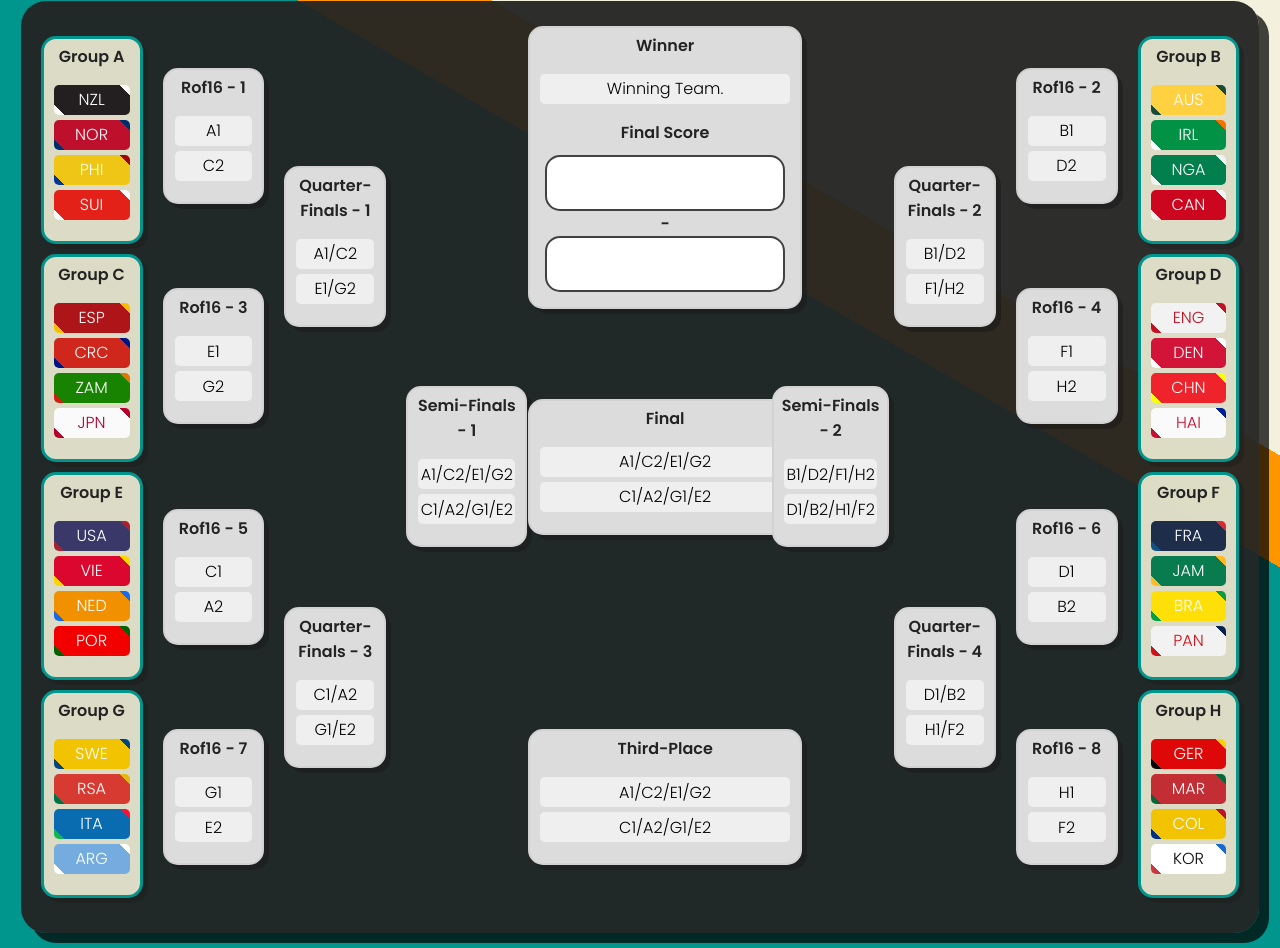
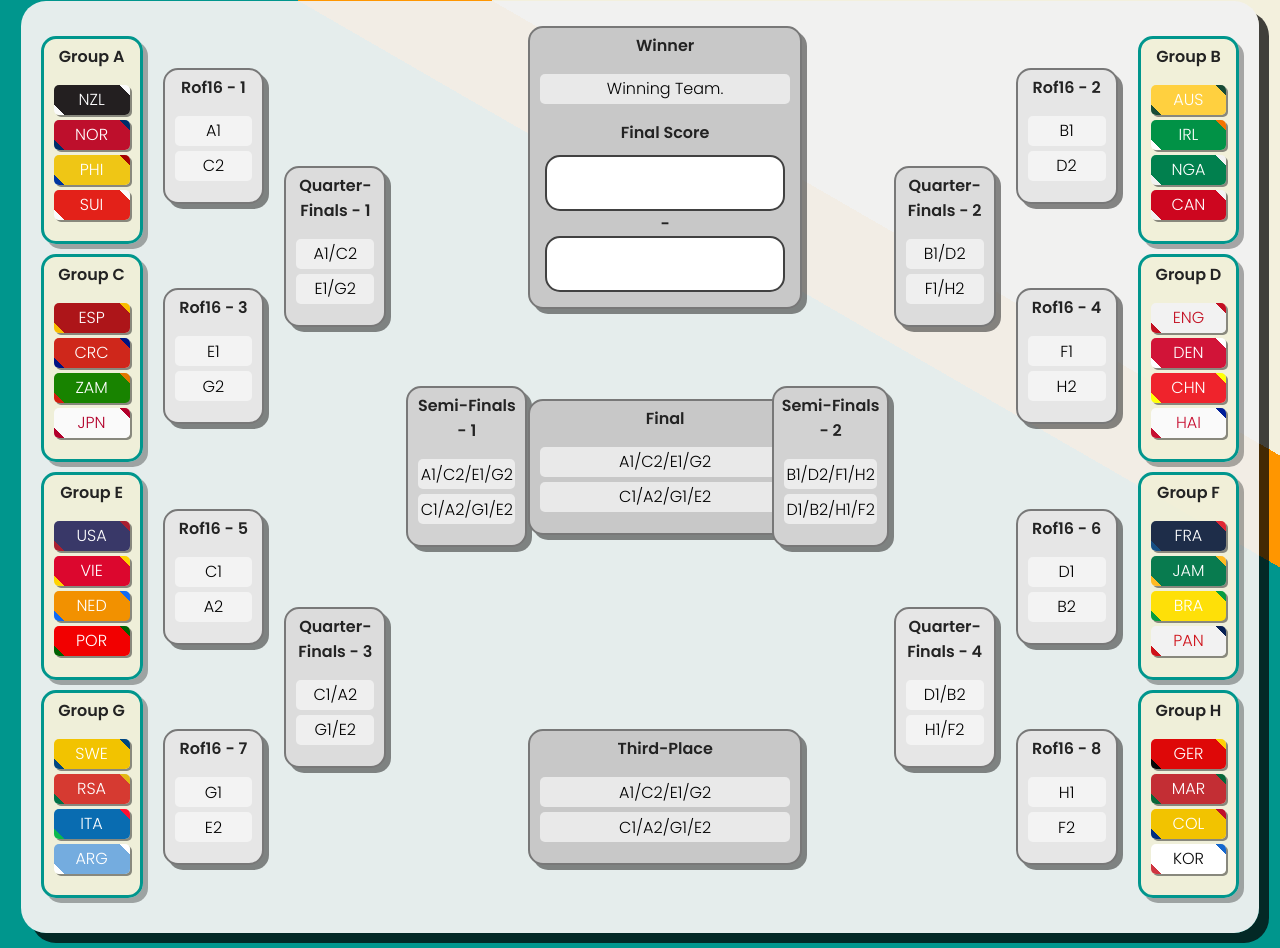
Before and after one commit to wmfranklin20/2023WomensWorldCupBracket.github.io, a plain HTML site: page index.html in a window 1280 px wide. Shown: the part 552-1500 px from the top of the page. Drawn offline with Linux system fonts and the light colour scheme.

Commit message:
Add files via upload

```diff
--- a/index.html
+++ b/index.html
@@ -94,14 +94,14 @@
                 </div>
             </div>
             <div id="quarters-left" class="bracket-column">
-                <div id="q-1" class="knockout">
+                <div id="q-1" class="kq">
                     <span>Quarter-Finals - 1</span>
                     <ul id="quartOne">
                         <li id="qOne">A1/C2</li>
                         <li id="qTwo">E1/G2</li>
                     </ul>
                 </div>
-                <div id="q-2" class="knockout">
+                <div id="q-2" class="kq">
                     <span>Quarter-Finals - 3</span>
                     <ul id="quartTwo">
                         <li id="qThree">C1/A2</li>
@@ -110,7 +110,7 @@
                 </div>
             </div>
             <div id="semis-left" class="bracket-column">
-                <div id="s-1" class="knockout">
+                <div id="s-1" class="ks">
                     <span>Semi-Finals - 1</span>
                     <ul id="semiOne">
                         <li id="sOne">A1/C2/E1/G2</li>
@@ -119,7 +119,7 @@
                 </div>
             </div>
             <div id="finalCol" class="bracket-column">
-                <div id="winner" class="knockout">
+                <div id="winner" class="kw">
                     <span>Winner</span>
                     <ul>
                         <li id="winningTeam">Winning Team.</li>
@@ -131,14 +131,14 @@
                         <input>
                     </div>
                 </div>
-                <div id="final" class="knockout">
+                <div id="final" class="kw">
                     <span>Final</span>
                     <ul id="finalMatch">
                         <li id="fOne">A1/C2/E1/G2</li>
                         <li id="fTwo">C1/A2/G1/E2</li>
                     </ul>
                 </div>
-                <div id="thirdplace" class="knockout">
+                <div id="thirdplace" class="kw">
                     <span>Third-Place</span>
                     <ul id="thirdMatch">
                         <li id="thirdOne">A1/C2/E1/G2</li>
@@ -147,7 +147,7 @@
                 </div>
             </div>
             <div id="semis-right" class="bracket-column">
-                <div id="s-1" class="knockout">
+                <div id="s-1" class="ks">
                     <span>Semi-Finals - 2</span>
                     <ul id="semiTwo">
                         <li id="sThree">B1/D2/F1/H2</li>
@@ -156,7 +156,7 @@
                 </div>
             </div>
             <div id="quarters-right" class="bracket-column">
-                <div id="q-3" class="knockout">
+                <div id="q-3" class="kq">
                     <span>Quarter-Finals - 2</span>
                     <ul id="quartThree">
                         <li id="qFive">B1/D2</li>
--- a/style.css
+++ b/style.css
@@ -7,10 +7,10 @@ html {
 body {
     background: linear-gradient(
         30deg,
-        rgb(0, 150, 141) 50%,
-        rgb(255, 150, 0) 50%,
-        rgb(255, 150, 0) 55%,
-        rgb(243, 240, 221) 55%
+        rgba(0, 150, 141, 1) 50%,
+        rgba(255, 150, 0, 1) 50%,
+        rgba(255, 150, 0, 1) 55%,
+        rgba(243, 240, 221, 1) 55%
     );
     font-size: 16px;
 }
@@ -83,7 +83,7 @@ em {
     text-align: center;
     font-size: 14px;
     font-weight: 400 !important;
-    color: rgb(35,35,35);
+    color: rgb(35,35,35)
 }
 #userName {
     text-align: center;
@@ -95,7 +95,7 @@ em {
     display: grid;
     grid-template-columns: repeat(10, 10%);
     grid-template-rows: auto;
-    background-color: rgba(35, 35, 35, .95);
+    background-color: rgba(242,242,242, .95);
     border-radius: 25px;
     padding: 25px 10px 25px 10px;
     margin: 15px 1% 15px 1%;
@@ -129,6 +129,7 @@ em {
     cursor: grab;
     font-weight: 300;
     color: white;
+    box-shadow: 2px 2px 0px rgba(35,35,35,.5);
 }
 .groupTableTeam:hover {
     margin: 2px;
@@ -448,8 +449,8 @@ em {
 }
 
 .knockout {
-    background-color: rgba(220, 220, 220, 1);
-    border-color: rgba(210, 210, 210, 1);
+    background-color: rgba(230, 230, 230, 1);
+    border-color: rgba(120, 120, 120, 1);
     border-width: 2px;
     border-style: solid;
     box-shadow: 5px 5px 0px rgba(25, 25, 25, .5);
@@ -458,6 +459,43 @@ em {
     margin: auto 5px auto 5px;
     text-align: center;
 }
+
+.kq {
+    background-color: rgba(220,220,220, 1);
+    border-color: rgba(120, 120, 120, 1);
+    border-width: 2px;
+    border-style: solid;
+    box-shadow: 5px 5px 0px rgba(25, 25, 25, .5);
+    border-radius: 15px;
+    padding: 5px;
+    margin: auto 5px auto 5px;
+    text-align: center;
+}
+
+.ks {
+    background-color: rgba(210, 210, 210, 1);
+    border-color: rgba(120, 120, 120, 1);
+    border-width: 2px;
+    border-style: solid;
+    box-shadow: 5px 5px 0px rgba(25, 25, 25, .5);
+    border-radius: 15px;
+    padding: 5px;
+    margin: auto 5px auto 5px;
+    text-align: center;
+}
+
+.kw {
+    background-color: rgba(200, 200, 200, 1);
+    border-color: rgba(120, 120, 120, 1);
+    border-width: 2px;
+    border-style: solid;
+    box-shadow: 5px 5px 0px rgba(25, 25, 25, .5);
+    border-radius: 15px;
+    padding: 5px;
+    margin: auto 5px auto 5px;
+    text-align: center;
+}
+
 #r16-left {
     height: 100%;
     grid-column: 2 / 3;
```
